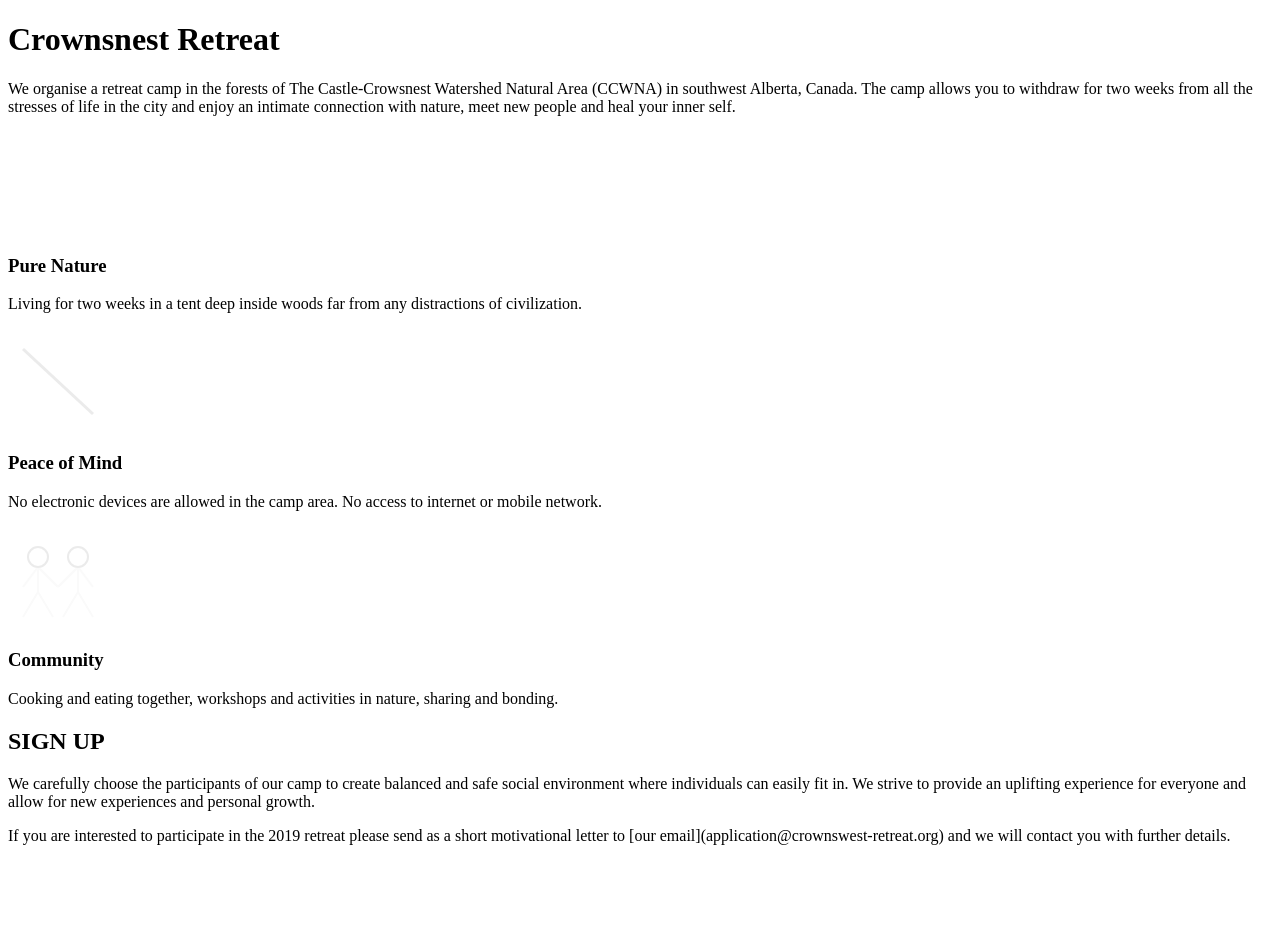
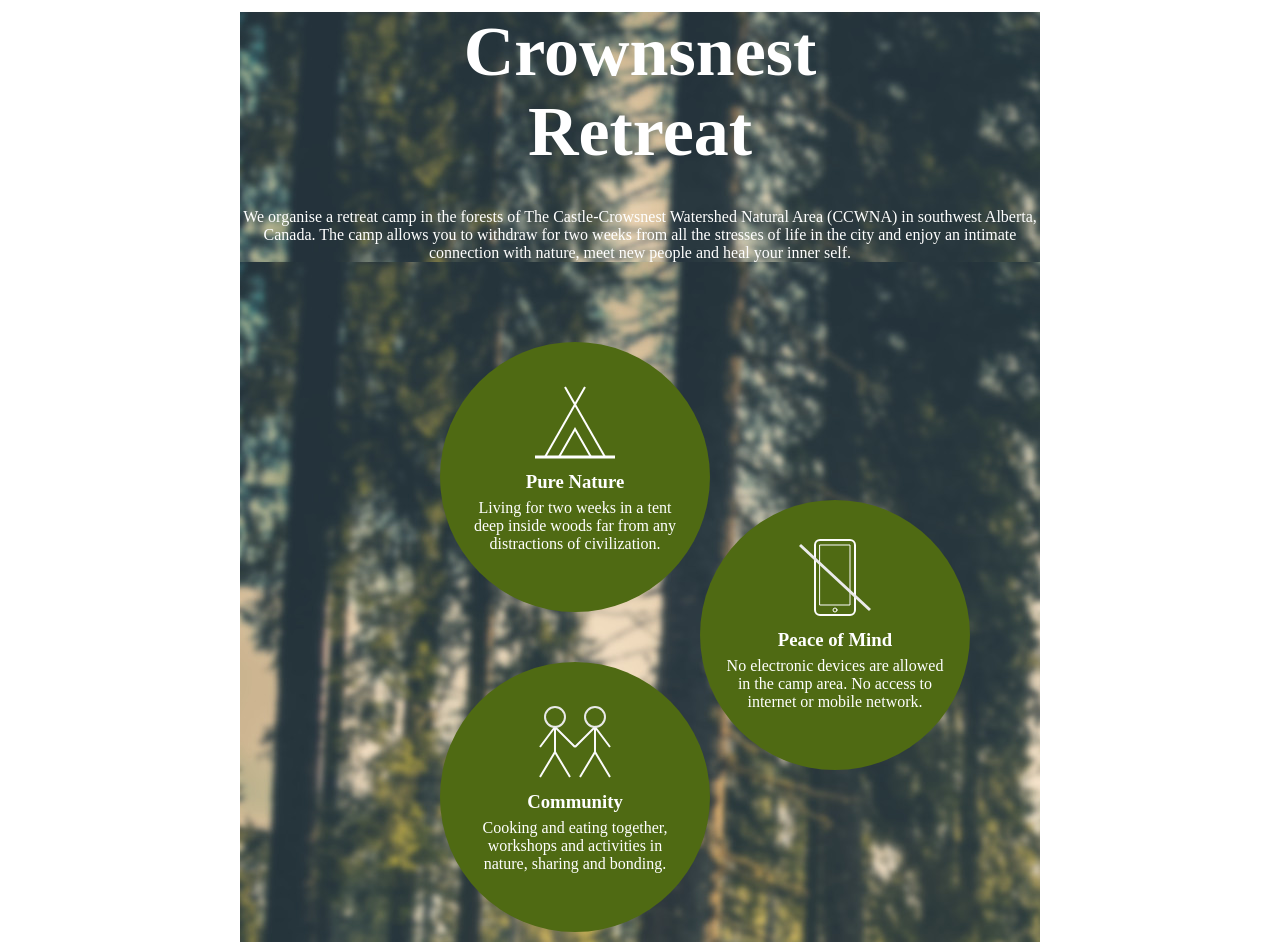
Before and after one commit to ShakalVojta/retreat-project, a plain HTML site: page index.html in a window 1280 px wide. Shown: the top 942 px of the page. Before the commit the page ends 861 px from the top, so only its background shows below. Drawn offline with Linux system fonts and the light colour scheme.

Commit message:
Still missing the font and I will finish

```diff
--- a/index.html
+++ b/index.html
@@ -8,21 +8,21 @@
 </head>
 <body>
     <header class="header">
-        <h1>Crownsnest Retreat</h1>
-        <p>We organise a retreat camp in the forests of The Castle-Crowsnest Watershed Natural Area (CCWNA) in southwest Alberta, Canada. The camp allows you to withdraw for two weeks from all the stresses of life in the city and enjoy an intimate connection with nature, meet new people and heal your inner self.</p>
+        <h1>Crownsnest <span>Retreat</span></h1>
+        <p class="topinfo">We organise a retreat camp in the forests of The Castle-Crowsnest Watershed Natural Area (CCWNA) in southwest Alberta, Canada. The camp allows you to withdraw for two weeks from all the stresses of life in the city and enjoy an intimate connection with nature, meet new people and heal your inner self.</p>
     </header>
     <main class="circles">
-        <div class="circles__part">
+        <div class="circles__part1">
             <img src="img/tent.svg" alt="tent image">
             <h3>Pure Nature</h3>
             <p>Living for two weeks in a tent deep inside woods far from any distractions of civilization.</p>
         </div>
-        <div class="circles__part">
+        <div class="circles__part2">
             <img src="img/cell.svg" alt="Peace of Mind wihtout Phone">
             <h3>Peace of Mind</h3>
             <p>No electronic devices are allowed in the camp area. No access to internet or mobile network.</p>
         </div>
-        <div class="circles__part">
+        <div class="circles__part3">
             <img src="img/community.svg" alt="Commmunity photo">
             <h3>Community</h3>
             <p>Cooking and eating together, workshops and activities in nature, sharing and bonding.</p>
--- a/style.css
+++ b/style.css
@@ -0,0 +1,86 @@
+* {
+    box-sizing: border-box;
+    margin: 0;
+    padding: 0;
+}
+
+body {
+    color: white;
+    text-align: center;
+    margin: 200px;
+    left: 100px;
+    width: 800px;
+    margin: 0 auto;
+}
+
+header, main {
+    background-image: url(img/bg.jpg);S
+}
+
+h1 {
+    margin-bottom: 24px;
+    margin-top: 12px;
+}
+
+.topinfo {
+    left: 50px;
+}
+
+.circles__part1 {
+    background-color: #4F6A13;
+    height: 270px;
+    width: 270px;
+    border-radius: 50%;
+    left: 200px;
+    position: relative;
+    top: 80px;
+    padding: 25px;
+}
+
+.circles__part2 {
+    background-color: #4F6A13;
+    height: 270px;
+    width: 270px;
+    border-radius: 50%;
+    left: 460px;
+    position: relative;
+    bottom: 32px;
+    padding: 25px;
+}
+
+.circles__part3 {
+    background-color: #4F6A13;
+    height: 270px;
+    width: 270px;
+    border-radius: 50%;
+    left: 200px;
+    position: relative;
+    bottom: 140px;
+    padding: 25px;
+}
+
+.circles h3 {
+    margin-bottom: 6px;
+}
+
+.footer {
+    padding: 44px;
+    background-color: #2D4823;
+}
+
+footer p {
+    margin-bottom: 20px;
+}
+
+h1 {
+    font-size: 70px;
+    margin-bottom: 36px;
+}
+
+h2 {
+    margin-bottom: 16px;
+}
+
+span {
+    display: block;
+}
```
